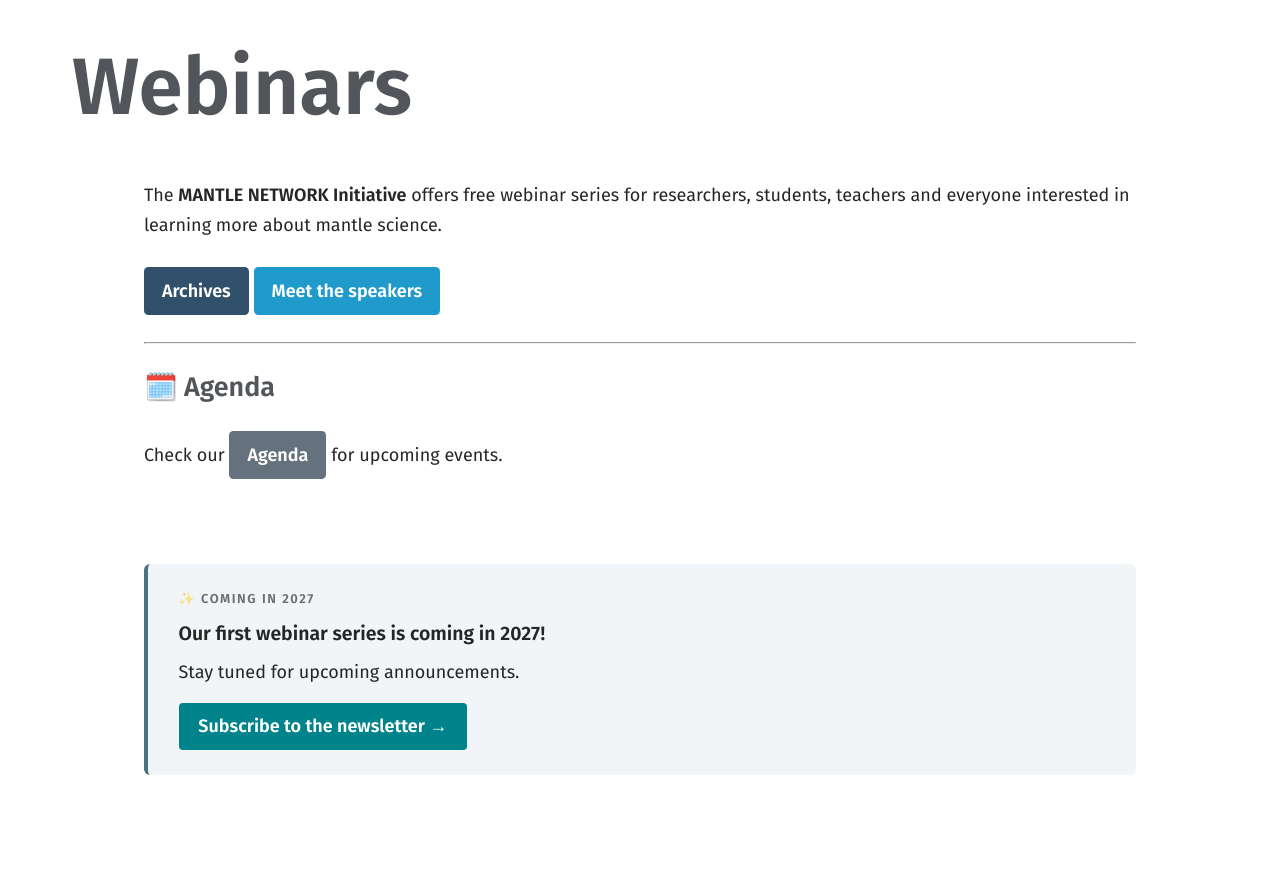
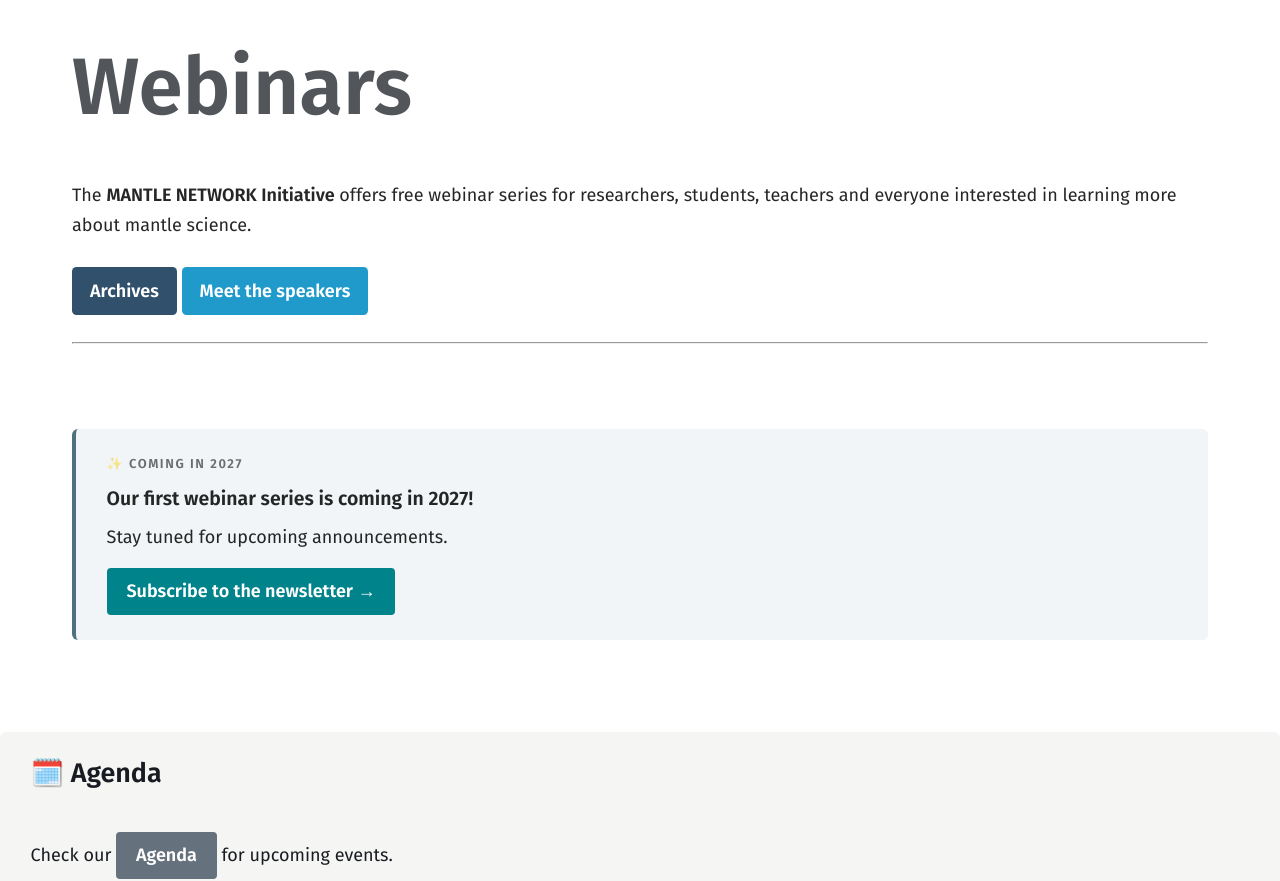
Before and after one commit to themantlenetwork/themantlenetwork.github.io, a Jekyll site: the page built from _pages/webinars.md, in a window 1280 px wide, cut to the strip 378-1259 px from the top of the page. Built offline with Jekyll 4.4.1, drawn with Linux system fonts in a browser that asks for light colours; some web fonts are replaced.

Commit message:
update agenda box

```diff
--- /dev/null
+++ b/_includes/agenda-box.html
@@ -0,0 +1,10 @@
+
+<div class="highlight-box hero-box">
+
+  <h3>🗓️ Agenda</h3>
+
+  <p>
+    Check our <a href="/agenda" class="btn btn-agenda">Agenda</a> for upcoming events.
+  </p>
+
+</div>
--- a/_includes/news-box.html
+++ b/_includes/news-box.html
@@ -1,4 +1,4 @@
-<div class="highlight-box news-box">
+<div class="highlight-box hero-box">
 
   <div class="highlight-label">📣 LATEST NEWS</div>
 
--- /dev/null
+++ b/_layouts/page-agenda-box.html
@@ -0,0 +1,21 @@
+---
+layout: default
+---
+
+{% include page-intro.html %}
+
+<main id="main" class="page-content page-content" aria-label="Content">
+
+  <div class="inner">
+    <article class="entry-wrap">
+      <div class="entry-content">
+        {{ content }}
+      </div>
+
+    </article>
+  </div>
+
+<br>
+{% include agenda-box.html%}
+
+</main>
--- a/_pages/webinars.md
+++ b/_pages/webinars.md
@@ -12,6 +12,4 @@ The **MANTLE NETWORK Initiative** offers free webinar series for researchers, st
 
 ---
 
-{% include link-agenda.html%}
-
 {% include webinars-2027.html%}
--- a/_sass/theme/_base.scss
+++ b/_sass/theme/_base.scss
@@ -137,10 +137,10 @@ h6 {
 
 
 /* --------------------------------------------------------------------------
-   News
+   Hero
    -------------------------------------------------------------------------- */
 
-.news-box {
+.hero-box {
   /*border-left: 4px solid #999;*/
   background-color: #f5f5f3;
 }
@@ -164,16 +164,6 @@ h6 {
   border-left: 4px solid #d99a4e;
   background-color: #f8f1e7;
   color: #51483e;
-}
-
-
-/* --------------------------------------------------------------------------
-   Agenda
-   -------------------------------------------------------------------------- */
-
-.agenda-box {
-  border-left: 4px solid #65717c;
-  background-color: #f1f3f4;
 }
 
 
```
Also changed, not shown: other parts of _pages/webinars.md (+1 -1 lines), _pages/meetings.md (+1 -5 lines), index.md (+1 -1 lines), _includes/agenda-link.html (renamed from _includes/link-agenda.html), _layouts/home-slider-news-box.html (renamed from _layouts/home-slider.html), 2 other files.
